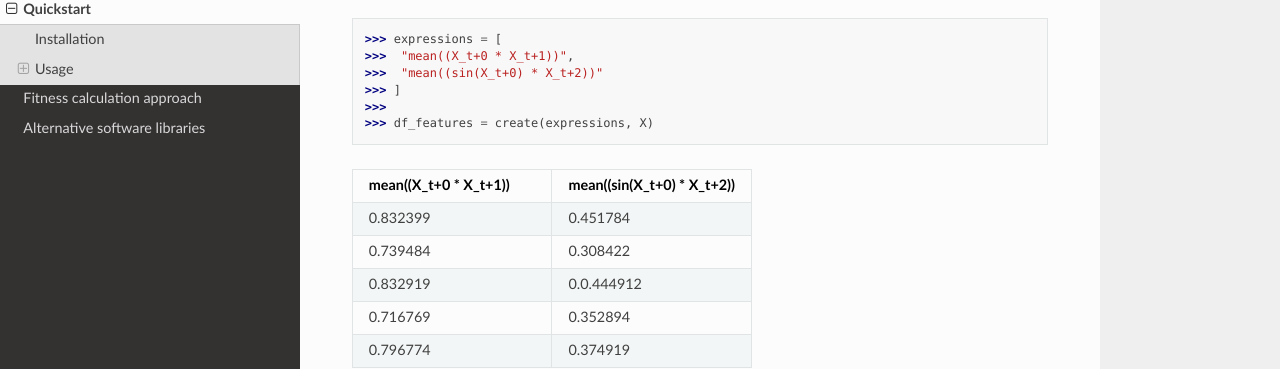
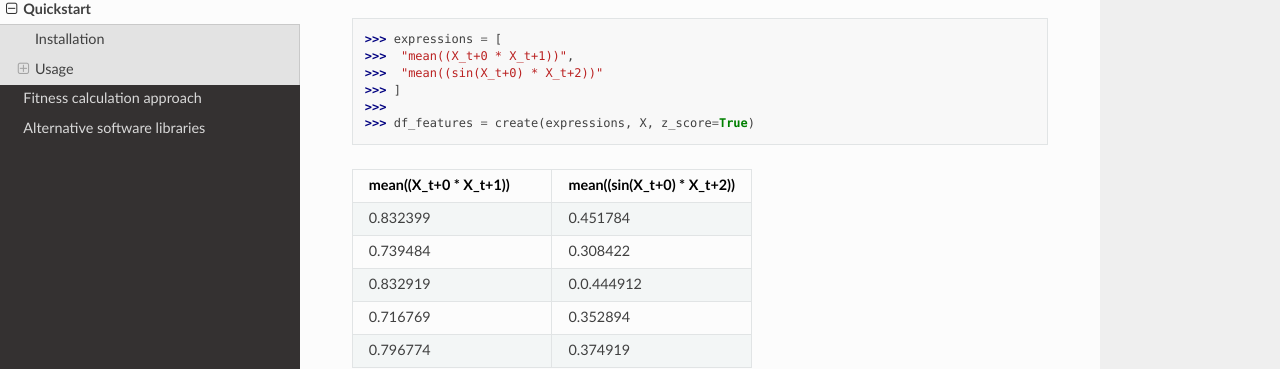
Before and after one commit to hendersontrent/timegpy, a Sphinx documentation site: the page built from docs/Quickstart.rst, in a window 1280 px wide and 900 px high, scrolled down 6449 px. Shown: the part 144-513 px from the top of the window. Built offline with Sphinx 7.4.7 and the Read the Docs theme 3.1.0, drawn with Linux system fonts in a browser that asks for light colours; formulas are drawn with MathJax 3.

Commit message:
small fix

```diff
--- a/docs/Quickstart.rst
+++ b/docs/Quickstart.rst
@@ -230,7 +230,7 @@ As well as calculate time-average feature values for any number of expressions o
    >>>  "mean((sin(X_t+0) * X_t+2))"
    >>> ]
    >>>
-   >>> df_features = create(expressions, X)
+   >>> df_features = create(expressions, X, z_score=True)
 
 .. list-table::
    :widths: 25 25
--- a/docs/html/Quickstart.html
+++ b/docs/html/Quickstart.html
@@ -277,7 +277,7 @@
 <span class="gp">&gt;&gt;&gt; </span> <span class="s2">&quot;mean((sin(X_t+0) * X_t+2))&quot;</span>
 <span class="gp">&gt;&gt;&gt; </span><span class="p">]</span>
 <span class="gp">&gt;&gt;&gt;</span>
-<span class="gp">&gt;&gt;&gt; </span><span class="n">df_features</span> <span class="o">=</span> <span class="n">create</span><span class="p">(</span><span class="n">expressions</span><span class="p">,</span> <span class="n">X</span><span class="p">)</span>
+<span class="gp">&gt;&gt;&gt; </span><span class="n">df_features</span> <span class="o">=</span> <span class="n">create</span><span class="p">(</span><span class="n">expressions</span><span class="p">,</span> <span class="n">X</span><span class="p">,</span> <span class="n">z_score</span><span class="o">=</span><span class="kc">True</span><span class="p">)</span>
 </pre></div>
 </div>
 <table class="docutils align-default">
--- a/docs/html/_sources/Quickstart.rst.txt
+++ b/docs/html/_sources/Quickstart.rst.txt
@@ -230,7 +230,7 @@ As well as calculate time-average feature values for any number of expressions o
    >>>  "mean((sin(X_t+0) * X_t+2))"
    >>> ]
    >>>
-   >>> df_features = create(expressions, X)
+   >>> df_features = create(expressions, X, z_score=True)
 
 .. list-table::
    :widths: 25 25
```
Also changed, not shown: README.md (+1 -1 lines), 2 other files.
